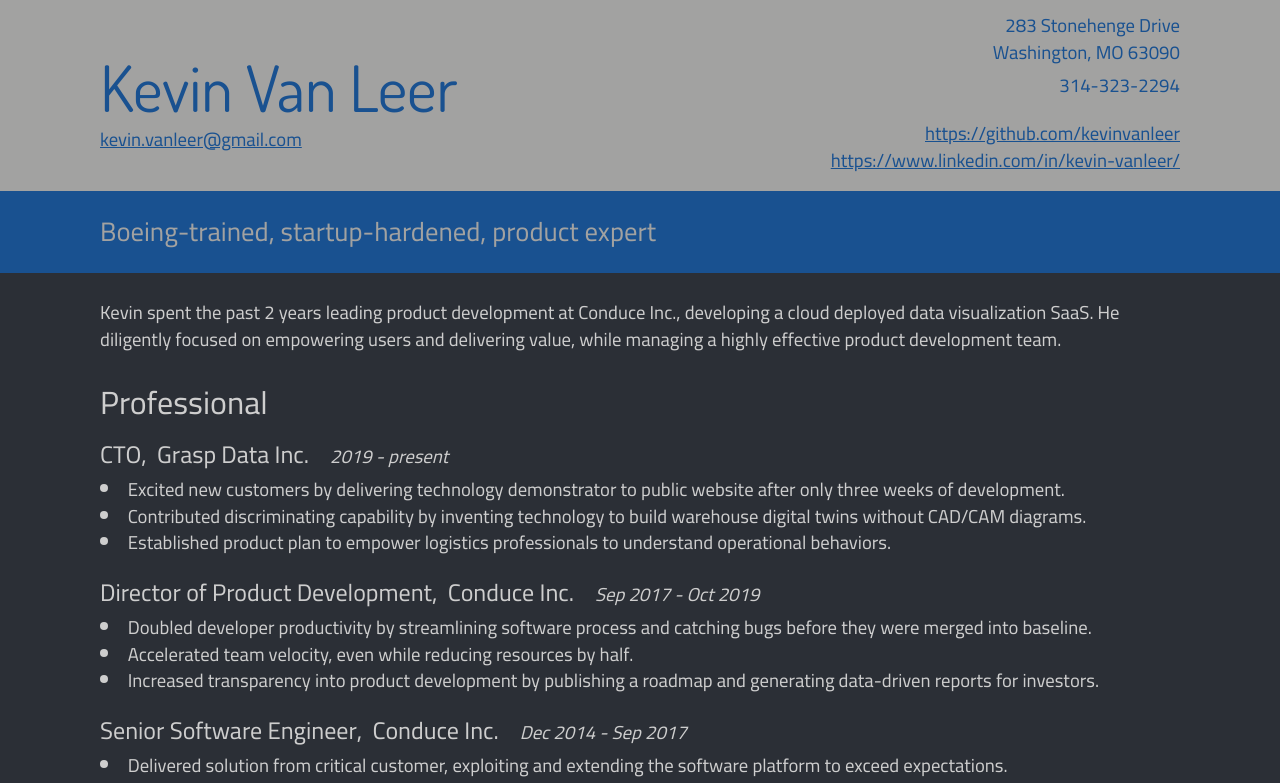
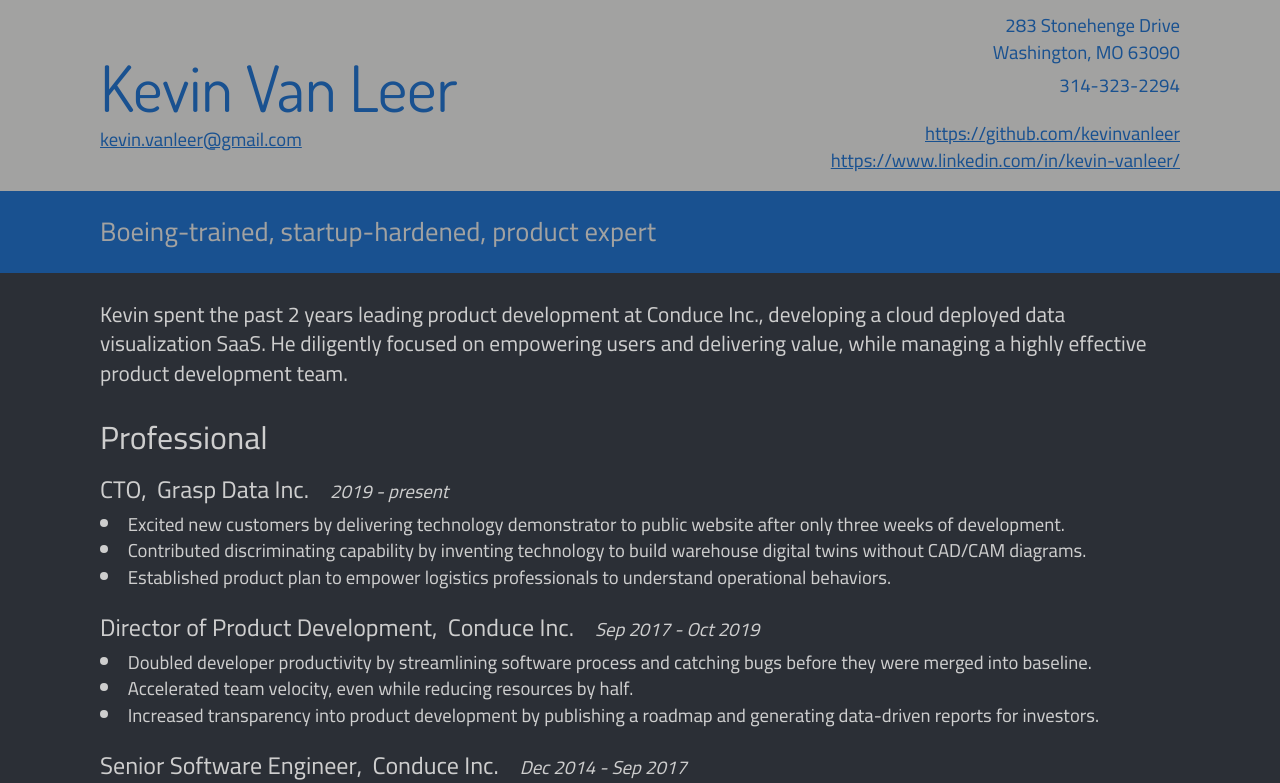
Before and after one commit to kevinvanleer/resume, a React (Create React App) app: page / in a window 1280 px wide. Shown: the top 783 px of the page. Built offline with nearby package versions, Linux system fonts and the light colour scheme.

Commit message:
Increase summary size on screen

```diff
--- a/src/App.js
+++ b/src/App.js
@@ -7,8 +7,8 @@
   Document,
   Title,
   Section,
-  Body,
   Headline,
+  Summary,
   Job,
   Degree,
   Heading,
@@ -34,23 +34,23 @@
       <Section>
         <Flexbox flexDirection="column">
           {showTechnicalResume ? (
-            <Body>
+            <Summary>
               Kevin spent the past two years building web apps with React and
               Redux. He most recently developed a technology demonstrator for a
-              software startup.{' '}
+              software startup.
               <ScreenOnly>
                 <Link href="https://grasp-data.com/vantage/tech-demo">
                   Check it out!
                 </Link>
               </ScreenOnly>
-            </Body>
+            </Summary>
           ) : (
-            <Body>
+            <Summary>
               Kevin spent the past 2 years leading product development at
               Conduce Inc., developing a cloud deployed data visualization SaaS.
               He diligently focused on empowering users and delivering value,
               while managing a highly effective product development team.
-            </Body>
+            </Summary>
           )}
         </Flexbox>
       </Section>
--- a/src/components/resume/index.js
+++ b/src/components/resume/index.js
@@ -117,7 +117,7 @@
 
   @media print {
     font-size: 18pt;
-    line-height: 20pt;
+    line-height: 18pt;
   }
 `;
 export const Chronology = styled(Text)`
@@ -167,6 +167,14 @@
 
   @media print {
     display: none;
+  }
+`;
+export const Summary = styled(Text)`
+  font-size: 16pt;
+  line-height: 22pt;
+  @media print {
+    font-size: 10pt;
+    line-height: 12pt;
   }
 `;
 export const Name = styled(Text)`
```
